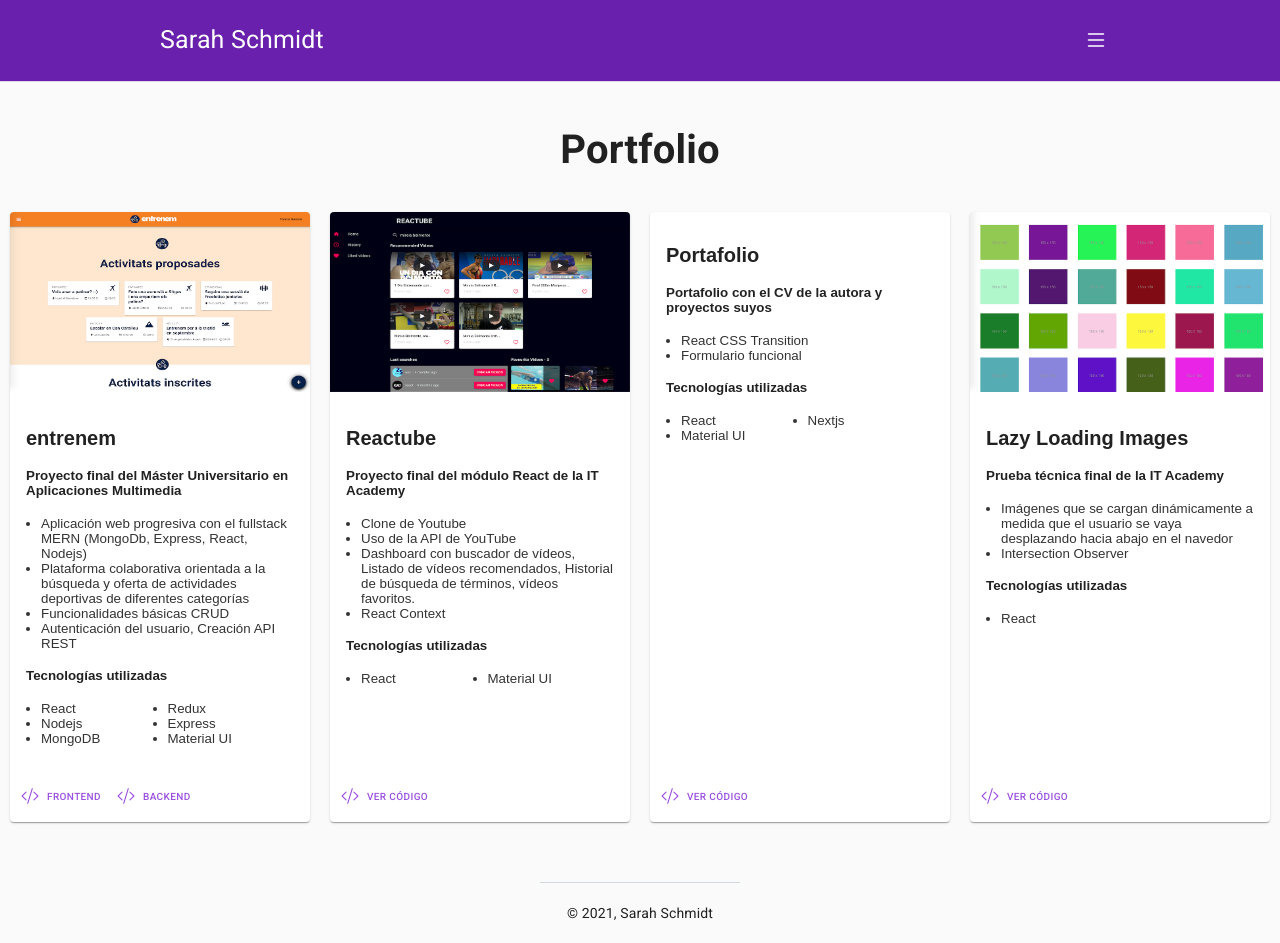
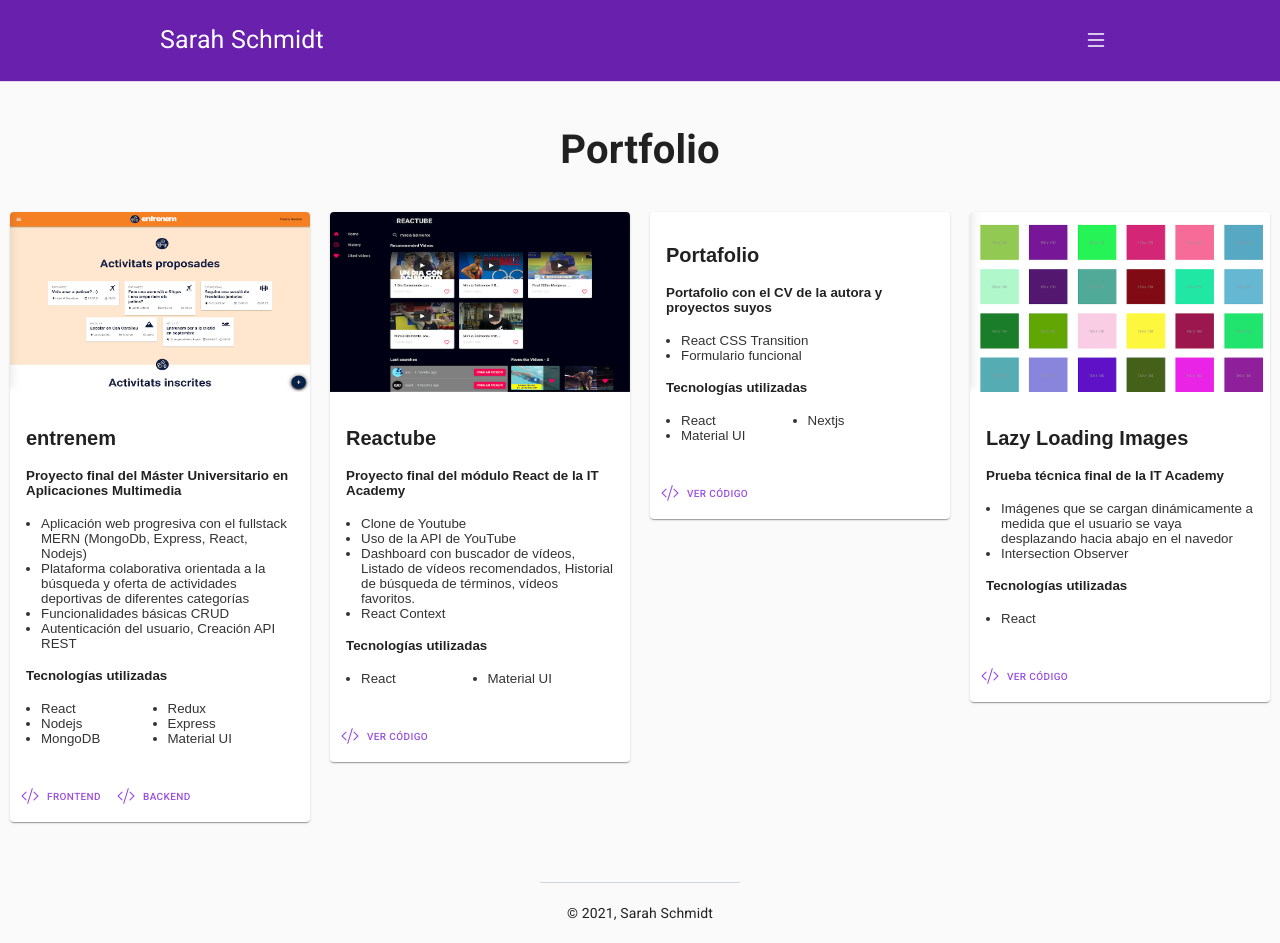
Before and after one commit to sschmidt0/portfolio, a Next.js app: page /portafolio in a window 1280 px wide. Built offline with nearby package versions, Linux system fonts and the light colour scheme.

Commit message:
added animations to portfolio page

```diff
--- /dev/null
+++ b/assets/animations/animations.js
@@ -0,0 +1,25 @@
+export const easing = [0.6, -0.05, 0.01, 0.99];
+
+export const stagger = {
+  animate: {
+    transition: {
+      staggerChildren: 0.1
+    }
+  }
+};
+
+export const fadeInUp = {
+  initial: {
+    y: 60,
+    opacity: 0,
+    transition: { duration: 0.6, ease: easing }
+  },
+  animate: {
+    y: 0,
+    opacity: 1,
+    transition: {
+      duration: 0.6,
+      ease: easing
+    }
+  }
+};
--- a/components/composed/Languages.js
+++ b/components/composed/Languages.js
@@ -22,3 +22,9 @@ export const Languages = () => (
     </ul>
   </div>
 );
+
+
+// Languages.getInitialProps = async () => {
+//   const data = languages;
+//   return { languages: data }
+// };
--- a/components/composed/PortfolioComp/PortfolioItem.js
+++ b/components/composed/PortfolioComp/PortfolioItem.js
@@ -8,7 +8,8 @@ import CardContent from '@material-ui/core/CardContent';
 import CardMedia from '@material-ui/core/CardMedia';
 import Button from '@material-ui/core/Button';
 import { List } from './List';
-
+import { motion } from "framer-motion";
+import { fadeInUp } from '../../../assets/animations/animations';
 
 export const PortfolioItem = ({ project }) => {
   const { title, subtitle, image, imageTitle, linkSite, information, tecnologies, linkGithub, index } = project;
@@ -18,6 +19,11 @@ export const PortfolioItem = ({ project }) => {
   };
 
   return (
+    <motion.div
+      variants={ fadeInUp }
+      whileHover={{ scale: 1.05 }}
+      whileTap={{ scale: 0.95 }}
+    >
       <Card className={ styles.project }>
         <div>
           <CardActionArea onClick={ () => handleClick(linkSite) }>
@@ -75,5 +81,6 @@ export const PortfolioItem = ({ project }) => {
           </CardActions>
         </div>
       </Card>
+    </motion.div>
   );
 };
--- a/components/composed/PortfolioComp/ProjectsPortfolio.js
+++ b/components/composed/PortfolioComp/ProjectsPortfolio.js
@@ -1,9 +1,17 @@
 import styles from '../../../styles/Portfolio.module.scss';
 import { projects } from '../../../assets/utils/data';
 import { PortfolioItem } from './PortfolioItem';
+import { motion } from "framer-motion";
+import { stagger } from '../../../assets/animations/animations';
 
 export const ProjectsPortfolio = () => (
-  <div className={ styles.portfolio }>
+  <motion.div
+    className={ styles.portfolio }
+    initial="initial"
+    animate="animate"
+    exit={{ opacity: 0 }}
+    variants={ stagger }
+  >
     { projects.map(project => <PortfolioItem project={ project } key={ project.index } />) }
-  </div>
+  </motion.div>
 );
--- a/package.json
+++ b/package.json
@@ -14,6 +14,7 @@
     "axios": "^0.21.1",
     "dotenv": "^10.0.0",
     "file": "^0.2.2",
+    "framer-motion": "^4.1.17",
     "is-empty": "^1.2.0",
     "ityped": "^1.0.3",
     "next": "^11.1.2",
```
Also changed, not shown: 1 other file (tests, documents, lock files or other folders). Lines whose indentation alone changed are shown as unchanged.
